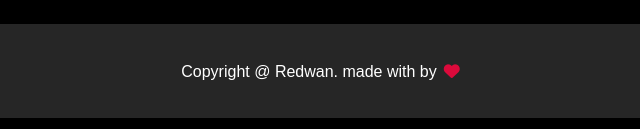
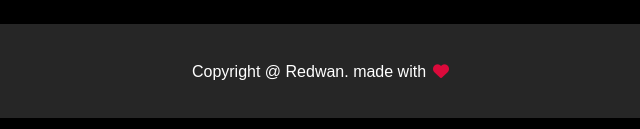
Before and after one commit to rony0022/portfolio-demo-using-html-css-javasctipt, a plain HTML site: page index.html in a window 1280 px wide. Shown: the part 3256-3385 px from the top of the page, 323-963 px from the left. Drawn offline with Linux system fonts and the light colour scheme.

Commit message:
Update index.html

```diff
--- a/index.html
+++ b/index.html
@@ -179,7 +179,7 @@
                     </div>
                 </div>
                 <div class="copyright">
-                    <p>Copyright @ Redwan. made with by<i class="fa-solid fa-heart" style="color: #db0a3b;"></i></p>
+                    <p>Copyright @ Redwan. made with<i class="fa-solid fa-heart" style="color: #db0a3b;"></i></p>
                 </div>
             </div>
 
```
